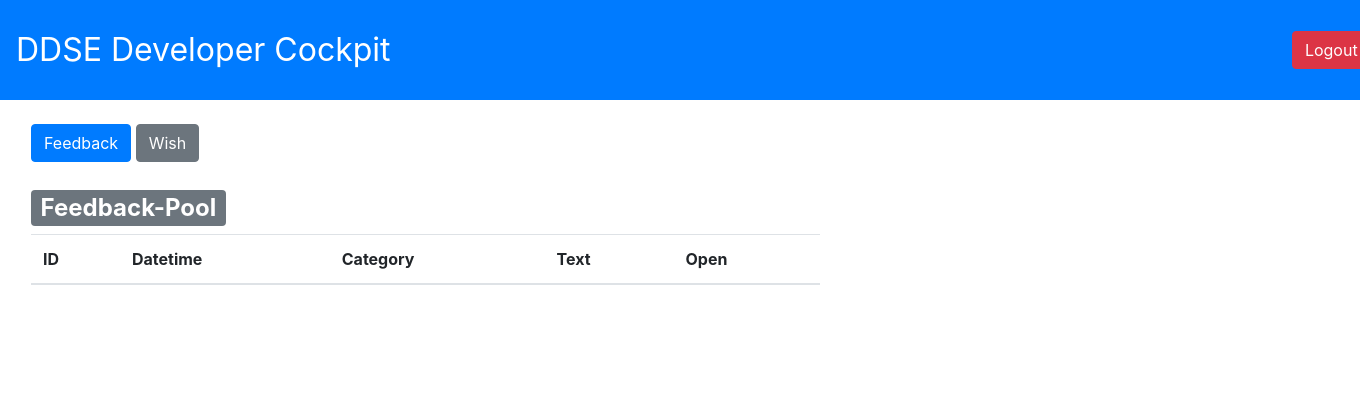
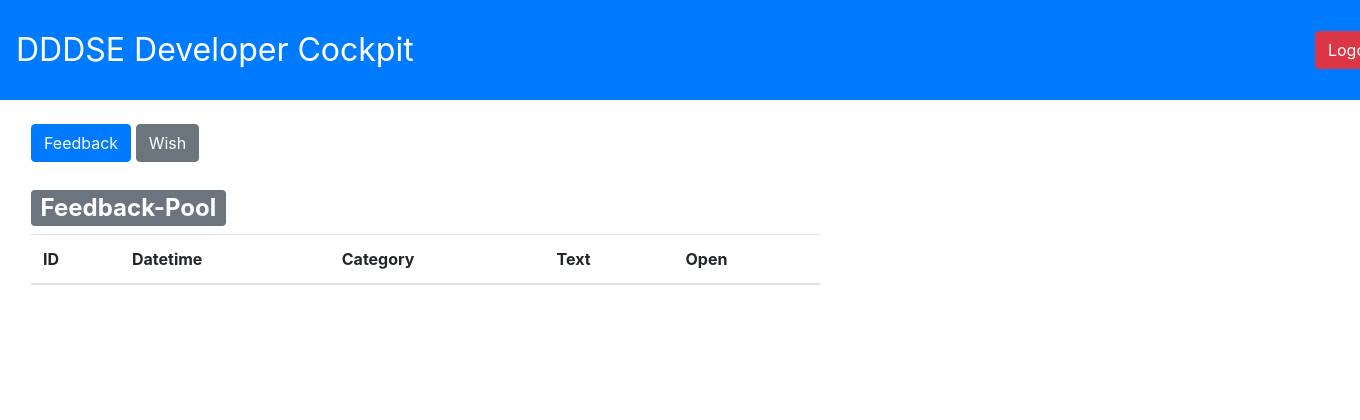
Before and after one commit to hassan-baig/dddse, a Django app: page /cockpit/ in a window 1360 px wide; the page is wider, and only the part inside the window is pictured. Shown: the top 420 px of that part. Run offline with Django 3.2, Linux system fonts and the light colour scheme; the visitor is signed in with stand-in values (Sample User, id 1); data that the repository does not hold is empty; some libraries are stand-ins or nearby versions.

Commit message:
Update wish.html

```diff
--- a/cockpit/templates/wish.html
+++ b/cockpit/templates/wish.html
@@ -73,8 +73,8 @@
   <!--Top Nav Bar-->
   <div>
     <nav class="navbar navbar-expand-lg navbar-dark bg-primary" style="height: 100px">
-      <a class="navbar-brand" style="color: white; font-size: 200%">DDSE Developer Cockpit</a>
-      <a class="btn btn-danger offset-8" href="https://dddse.herokuapp.com/logout/">Logout</a>
+      <a class="navbar-brand" style="color: white; font-size: 200%">DDDSE Developer Cockpit</a>
+      <a class="btn btn-danger offset-8" href="http://dddse.cf/logout/">Logout</a>
     </nav>
   </div>
   <br />
@@ -621,7 +621,8 @@
           feedbacks = JSON.parse(this.response); // Parse the response in to Regular JSON array
           var table = document.getElementById("feedbackTable");
           feedbacks.forEach(function (object) {  // For each object in JSON array add a row and fill the data
-            var timesplit = object.DateTime.slice(0, 15);
+            var timesplit = object.DateTime.slice(0, 16);
+            timesplit = timesplit.replace("T", " ");
             var newText = object.text.slice(0, 35)+".....";
             var tr = document.createElement("tr");
             tr.innerHTML =
@@ -874,7 +875,7 @@
     function addNewFeedback(cat, txt, bugWish) { // This is Just for testing Purpose Feel free to remove this function
       let fd = new FormData();
       fd.append("category", cat);
-      fd.append("text", "Optional('"+txt+")");
+      fd.append("text", "Optional('"+txt+"')");
       fd.append("bw", bugWish);
       let request = new XMLHttpRequest();
       request.open("POST", "postfeedback", true);
@@ -919,9 +920,20 @@
             alert("Please Choose One at a time");
           } else {
             console.log(selectedRows.length);
+            var title = document.getElementById("title").value; // Brings teh data from the modal Form input
+            var category = document.getElementById("selectCategory").value;
+            var description = document.getElementById("description").value;
+            var date = document.getElementById("date").value;
+            var file1 = document.querySelector('#uploadFile').files[0];
+            if (title == null || category == null || description==null || date==null){
+              alert("Please fill all fields.");
+              return
+            }
+            else{
             setTimeout(postVote(val), 2000); // Post Vote function call
             setTimeout(getData(), 500);
           }
+        }
         } else if (name == "createRedmineIssue") {
             postIssue(val);
         } else if (name == "createRedmineIssueVote") {
```
